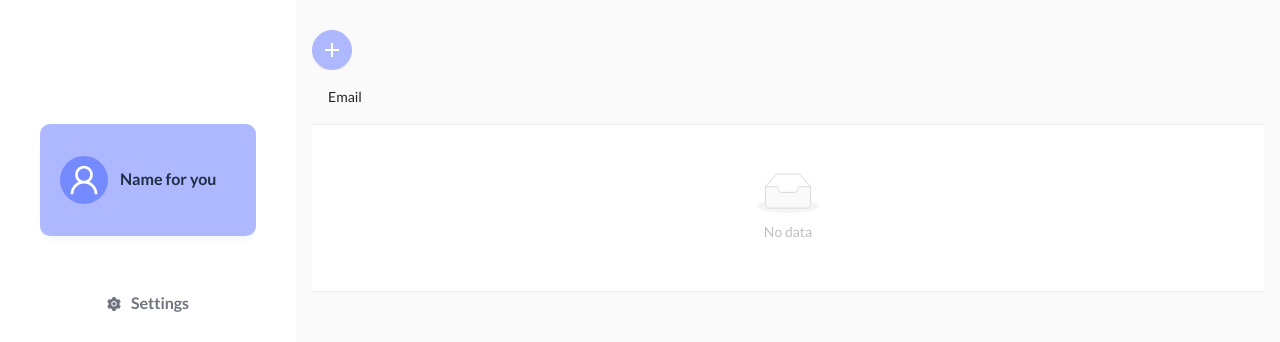
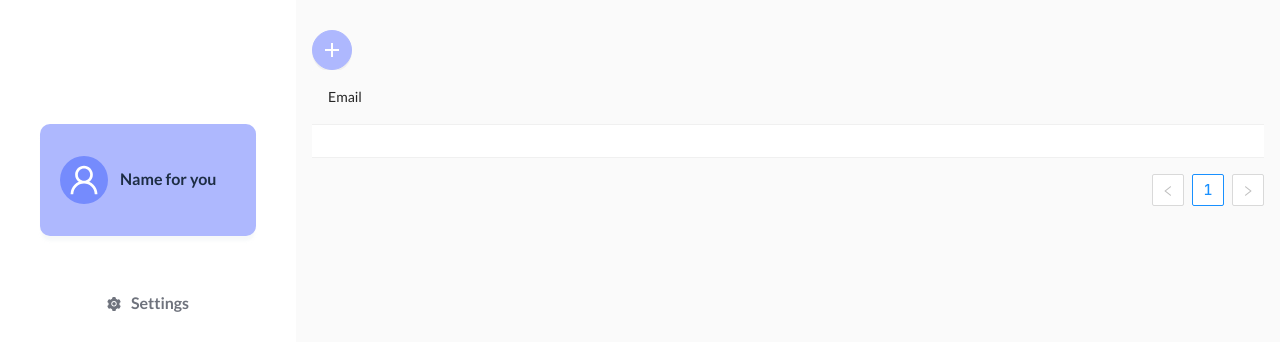
Before and after one commit to anovote/frontend, a React (Create React App) app: page / in a window 1280 px wide. Shown: the part 440-782 px from the top of the page. Built offline with nearby package versions, Linux system fonts and the light colour scheme.

Commit message:
Add csv to antd table conversion

```diff
--- a/src/components/importVoters/EligibleVotersTable.tsx
+++ b/src/components/importVoters/EligibleVotersTable.tsx
@@ -1,7 +1,6 @@
 import * as React from 'react'
 import { Table, Upload, Button } from 'antd'
 import { PlusOutlined } from '@ant-design/icons'
-import { readFileSync } from 'fs'
 import { parse } from 'papaparse'
 
 export default function EligibleVotersTable(): React.ReactElement {
@@ -13,23 +12,35 @@ export default function EligibleVotersTable(): React.ReactElement {
         },
     ]
 
-    const [uploadedFile, setUploadedFile] = React.useState<File>()
+    const [mappedCsvArray, setMappedCsvArray] = React.useState([{}])
 
-    const saveFile = (file: File): boolean => {
+    const parseFile = (file: File): boolean => {
         parse(file, {
             complete: (result) => {
-                console.dir(result.data)
+                parseToObjectArray(result.data)
             },
         })
         return false
     }
 
+    const parseToObjectArray = (array: unknown[]) => {
+        for (let i = 1; i < array.length; i++) {
+            const email = array[i] as string[]
+            mappedCsvArray.push({ key: i, email: email[0] })
+            const newMappedCsvArray = [...mappedCsvArray]
+            setMappedCsvArray(newMappedCsvArray)
+        }
+        mappedCsvArray.shift()
+        const shifterArray = [...mappedCsvArray]
+        setMappedCsvArray(shifterArray)
+    }
+
     return (
         <div className="voters-table-container">
-            <Upload beforeUpload={saveFile}>
+            <Upload beforeUpload={parseFile}>
                 <Button type="primary" icon={<PlusOutlined />} size="large" shape="circle"></Button>
             </Upload>
-            <Table columns={columns} />
+            <Table columns={columns} dataSource={mappedCsvArray} />
         </div>
     )
 }
```
